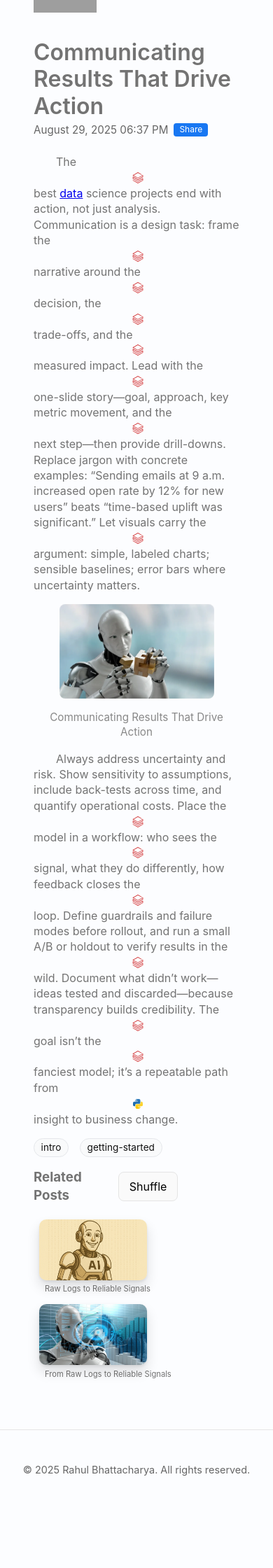
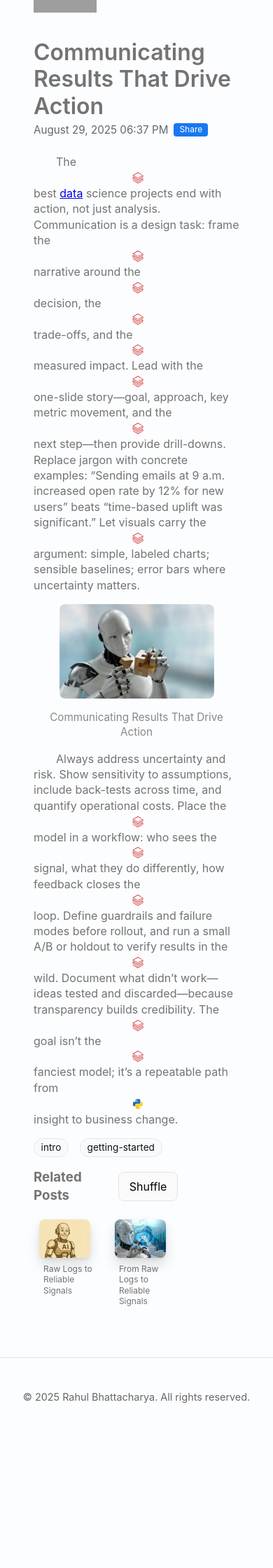
Before and after one commit to RahulBhattacharya1/RahulBhattacharya1.github.io, a Jekyll site: the page built from _posts/2025-08-24-second.md, in a window 390 px wide. Shown: the part 907-3147 px from the top of the page at 70% size. Built offline with Jekyll 4.4.1, drawn with Linux system fonts in a browser that asks for light colours; comment, search, counter and statistics services are not loaded; after the commit the page ends 3044 px from its top, so only the background shows below that; grey boxes are pictures that could not be loaded.

Commit message:
Update main.scss

```diff
--- a/assets/css/main.scss
+++ b/assets/css/main.scss
@@ -891,23 +891,43 @@ pre {
 .related-head h3 { margin: 0; }
 
 /* Related Posts: Mobile - Keep only first 2 */
+/* ─── Related Posts: Mobile (<=640px) ─── */
 @media (max-width: 640px) {
-  .related-grid > li:nth-child(n+3) { display: none; } /* keep only first 2 */
+  /* show only first 2 */
+  .related-grid > li:nth-child(n+3) {
+    display: none !important;
+  }
 
-  /* Force two columns and let cards fill the tracks */
+  /* force exactly 2 columns side by side */
   .related-posts .related-grid {
     display: grid !important;
-    grid-template-columns: repeat(auto-fit, minmax(160px, 1fr)) !important;
-    gap: 15px !important;
+    grid-template-columns: repeat(2, 1fr) !important;
+    gap: 10px !important; /* adjust spacing between cards */
+    padding: 0 !important;
+    margin: 0 !important;
   }
+
+  /* let cards fill their grid tracks */
   .related-posts .related-card,
   .related-posts .related-grid > li {
-    width: auto !important; /* override the 180px fixed width */
+    width: auto !important;
   }
+
+  /* uniform thumbnails with 4:3 ratio */
   .related-posts .related-thumb {
     width: 100% !important;
-    height: auto;
+    aspect-ratio: 4 / 3;
+    object-fit: cover;
+    border-radius: 8px;
     display: block;
+  }
+
+  /* add some breathing room for titles */
+  .related-posts .related-title {
+    padding: 0 6px;
+    margin-top: 8px;
+    font-size: 0.75rem;
+    line-height: 1.3;
   }
 }
 
```
